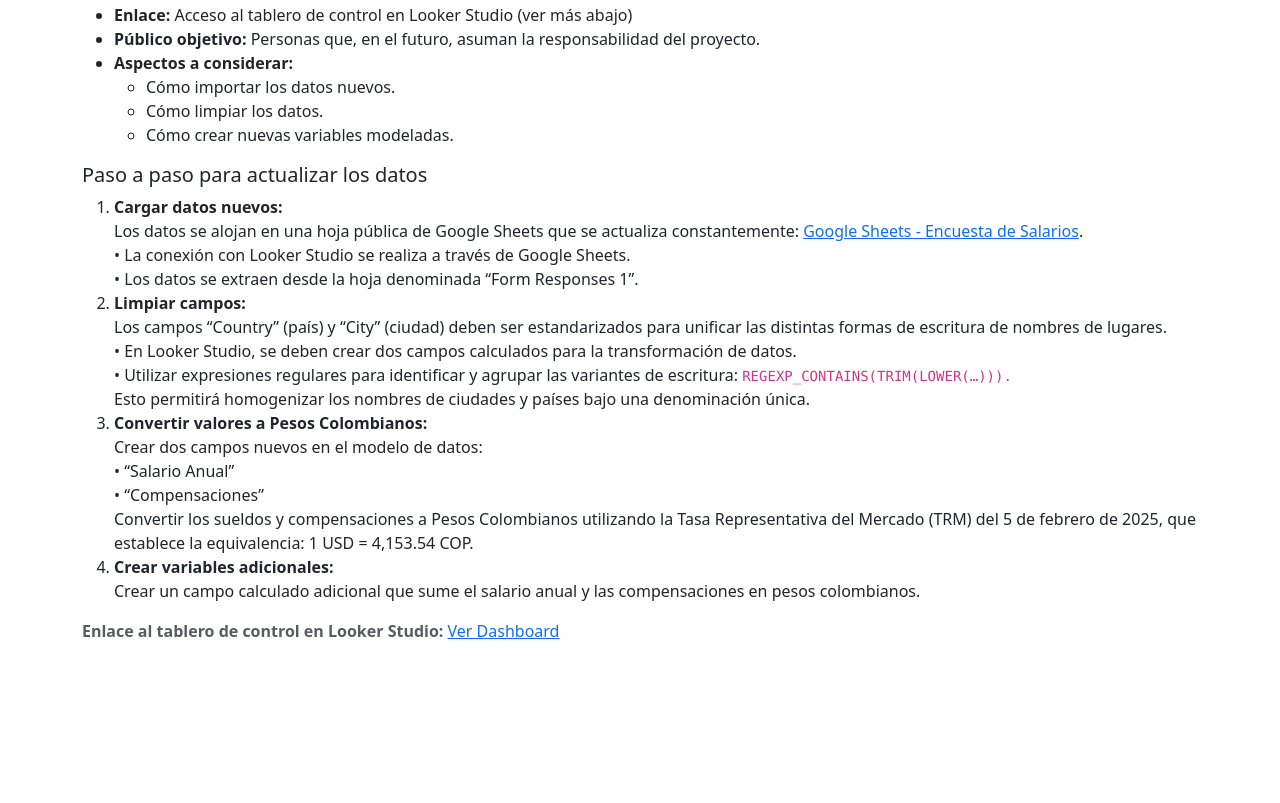
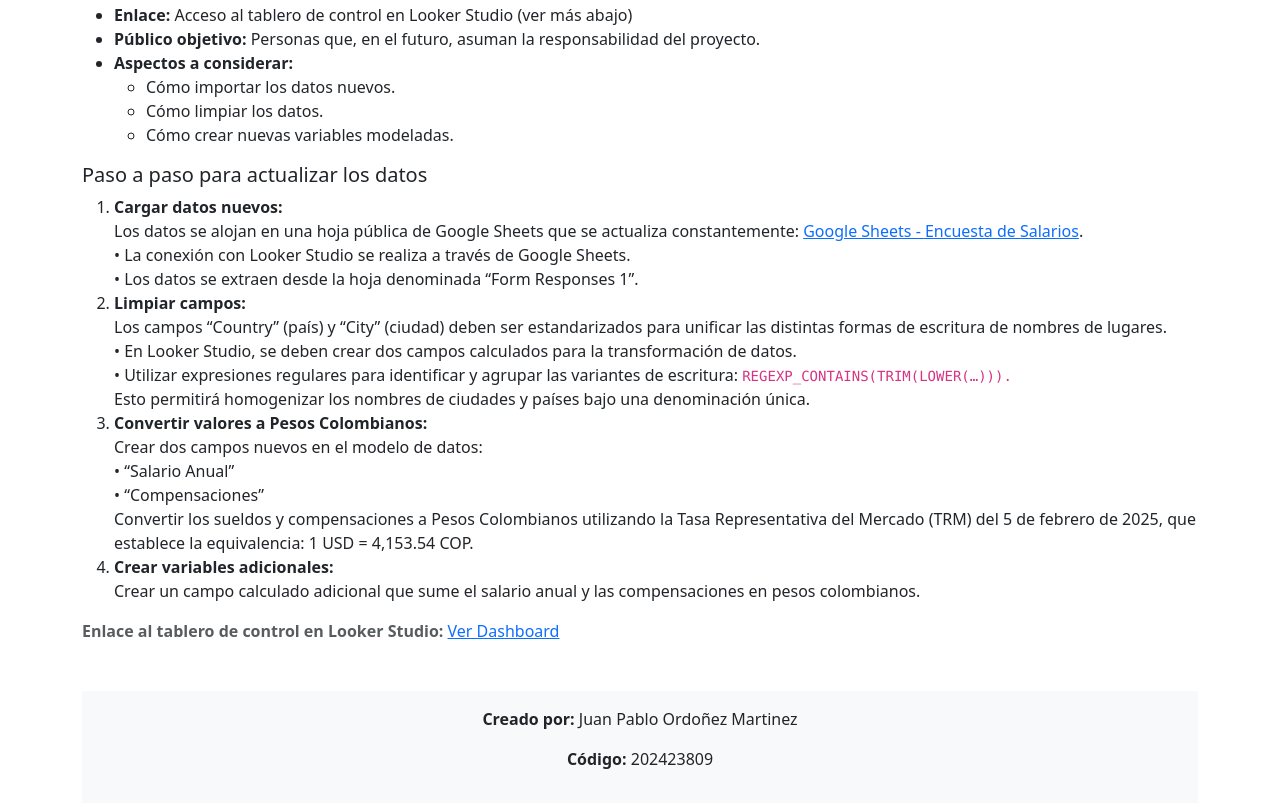
Before and after one commit to jp94om/github_jp, a plain HTML site: page index.html in a window 1280 px wide. Shown: the part 3146-3949 px from the top of the page. Before the commit the page ends 3805 px from the top, so only its background shows below. Drawn offline with nearby package versions, Linux system fonts and the light colour scheme.

Commit message:
Update index.html

```diff
--- a/index.html
+++ b/index.html
@@ -242,6 +242,10 @@
       >Ver Dashboard</a
     >
   </p>
+<footer class="text-center mt-5 p-3 bg-light">
+    <p><strong>Creado por:</strong> Juan Pablo Ordoñez Martinez</p>
+    <p><strong>Código:</strong> 202423809</p>
+</footer>
 
 </body>
 </html>
```
